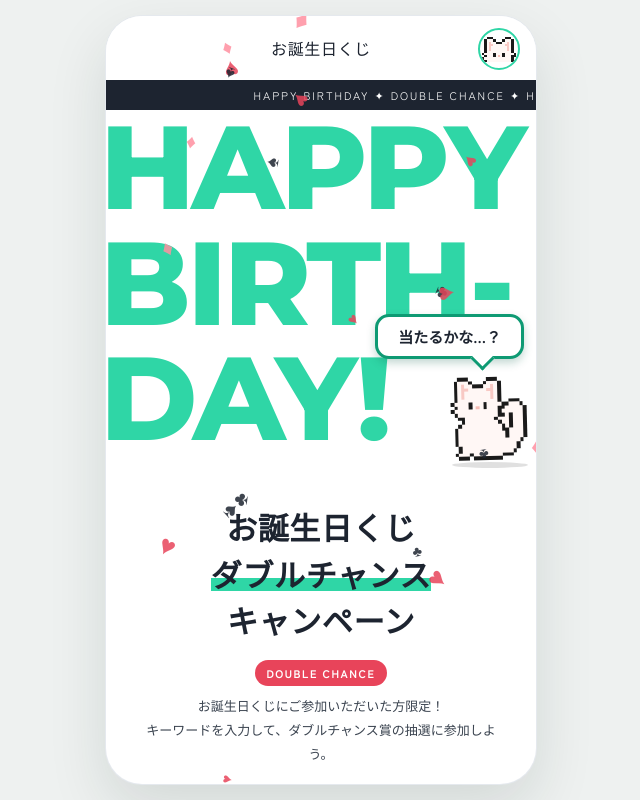
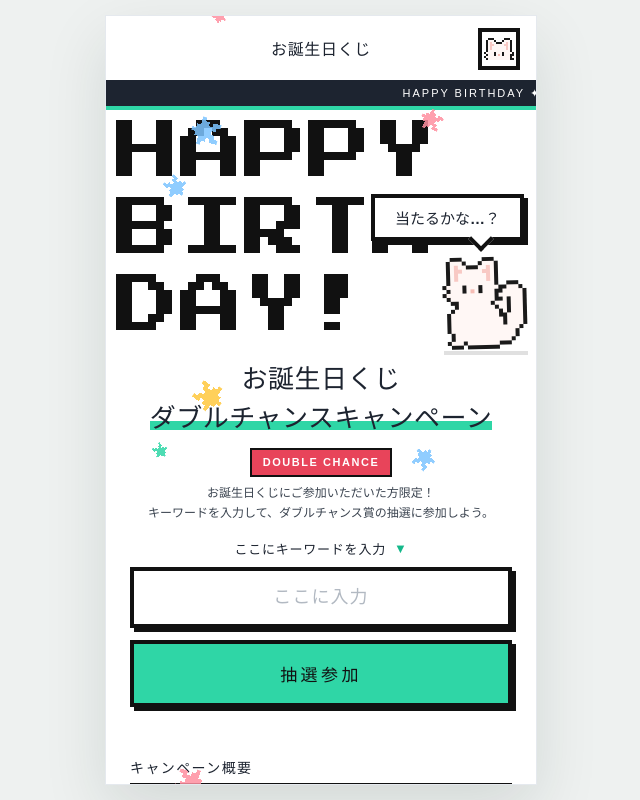
Before and after one commit to nekochaanebimayo-create/happybirthday1129, a plain HTML site: page index.html in a window 1280 px wide. Shown: the whole page, without its empty margins (319-959 px from the left). Drawn offline with Linux system fonts and the light colour scheme; a web font is replaced by a local one.

Commit message:
Refactor index.html for improved design and functionality
Updated styles and layout for the birthday campaign page.

```diff
--- a/index.html
+++ b/index.html
@@ -4,10 +4,10 @@
 <meta charset="utf-8">
 <meta name="viewport" content="width=device-width, initial-scale=1, viewport-fit=cover">
 <title>お誕生日くじ　ダブルチャンスキャンペーン</title>
-<link rel="stylesheet" href="https://fonts.googleapis.com/css2?family=Montserrat:wght@800&family=Dela+Gothic+One&family=Zen+Kaku+Gothic+New:wght@400;500;700;900&display=swap">
+<link rel="stylesheet" href="https://fonts.googleapis.com/css2?family=DotGothic16&family=Press+Start+2P&display=swap">
 <style>
 :root{--mint:#2fd6a6;--mint-d:#14b88a;--mint-dd:#0e9a73;--mint-l:#e9fbf5;--ink:#1d2430;--sub:#6b7480;--line:#e5e9ee;
---ui:"AXIS Basic","AXIS Std","Zen Kaku Gothic New","Hiragino Sans","Yu Gothic",sans-serif;--disp:"Dela Gothic One","Zen Kaku Gothic New",sans-serif;color-scheme:light}
+--ui:"DotGothic16","AXIS Basic","Hiragino Sans","Yu Gothic",sans-serif;--disp:"DotGothic16","Hiragino Sans",sans-serif;color-scheme:light}
 *{box-sizing:border-box;margin:0;-webkit-tap-highlight-color:transparent}
 html,body{height:100%}
 body{background:#eef1f0;font-family:var(--ui);color:var(--ink)}
@@ -24,12 +24,12 @@ canvas{image-rendering:pixelated}
 .top{position:relative;height:64px;display:flex;align-items:center;justify-content:center}
 .logo{font-family:var(--disp);font-size:16px;letter-spacing:.04em}
 .av{position:absolute;right:16px;top:12px;width:42px;height:42px;border-radius:50%;border:2.5px solid var(--mint);display:grid;place-items:center;background:#fff;overflow:hidden}
-.hero{position:relative;height:392px;overflow:hidden}
-.big{position:absolute;left:-6px;top:0;font-family:Montserrat,"Zen Kaku Gothic New",sans-serif;font-weight:800;font-size:118px;line-height:.98;letter-spacing:-.03em;color:var(--mint);white-space:nowrap;user-select:none}
+.hero{position:relative;height:300px;overflow:hidden}
+.big{position:absolute;left:10px;top:4px;font-family:"Press Start 2P","DotGothic16",monospace;font-weight:400;font-size:clamp(52px,18vw,72px);line-height:1.25;letter-spacing:0;color:#111;white-space:nowrap;user-select:none}
 .big span{display:block}
-.bubble{position:absolute;right:12px;top:204px;background:#fff;border:3px solid var(--mint-dd);border-radius:14px;padding:9px 20px;font-weight:700;font-size:15px;white-space:nowrap;box-shadow:0 4px 8px rgba(14,100,75,.25);z-index:2}
+.bubble{position:absolute;right:12px;top:128px;background:#fff;border:3px solid var(--mint-dd);border-radius:14px;padding:9px 20px;font-weight:700;font-size:15px;white-space:nowrap;box-shadow:0 4px 8px rgba(14,100,75,.25);z-index:2}
 .bubble:after{content:"";position:absolute;right:30px;bottom:-11px;width:14px;height:14px;background:#fff;border:solid var(--mint-dd);border-width:0 3px 3px 0;transform:rotate(45deg)}
-.catwrap{position:absolute;right:8px;top:270px;width:76px;z-index:2;cursor:pointer;touch-action:manipulation;-webkit-user-select:none;user-select:none}
+.catwrap{position:absolute;right:8px;top:192px;width:76px;z-index:2;cursor:pointer;touch-action:manipulation;-webkit-user-select:none;user-select:none}
 #cat{width:76px;height:83px;display:block;animation:pico .9s steps(1) infinite;transform-origin:50% 100%}
 @keyframes pico{0%{transform:translateY(0) rotate(0)}50%{transform:translateY(-3px) rotate(-1.5deg)}}
 .shadow{height:6px;margin-top:-1px;background:rgba(0,0,0,.12);border-radius:50%}
@@ -89,12 +89,60 @@ input.kw::placeholder{color:#b2b9c2;font-weight:500}
 .sheet input:focus{border-color:var(--mint)}
 .row{display:flex;gap:8px}.row button{flex:1;border-radius:99px;padding:12px;font:700 14px var(--ui);cursor:pointer;border:1.5px solid var(--ink);background:#fff}
 .row .p{background:var(--ink);color:#fff}
+body{font-synthesis:none}
+*{border-radius:0!important}
+.title h1{font-family:var(--disp);font-weight:400;font-size:34px;line-height:1.4}
+.bubble,.cbub{border:3px solid #111;box-shadow:4px 4px 0 #111}
+.bubble:after,.cbub:after{border-color:#111}
+.av{border:3px solid #111;background:#fff}
+.lead b{border:2px solid #111;color:#fff}
+input.kw{border:3px solid #111;box-shadow:4px 4px 0 #111}
+input.kw:focus{border-color:#111;box-shadow:4px 4px 0 var(--mint)}
+.go{background:var(--mint);color:#111;border:3px solid #111;box-shadow:4px 4px 0 #111;font-weight:400}
+.go:active{transform:translate(4px,4px);box-shadow:0 0 0 #111}
+.bar{height:14px;border:2px solid #111;background:#fff}
+.bar i{background:repeating-linear-gradient(90deg,var(--mint) 0 8px,#fff 8px 10px)}
+.again{border-width:3px;box-shadow:4px 4px 0 currentColor}
+.sheet{border:3px solid #111;box-shadow:6px 6px 0 #111}
+.sheet input{border:2px solid #111}
+.row button{border:2px solid #111;box-shadow:3px 3px 0 #111}
+.foot button{border:2px solid #111}
+.strip{border-bottom:3px solid var(--mint)}
+/* unit: 4px (major) / 2px (minor) */
+.hero{height:250px}
+.big{font-size:clamp(48px,16vw,64px);line-height:1.2}
+.bubble{top:84px}
+.catwrap{top:150px;width:84px}
+#cat{width:84px;height:92px}
+#res .cat2{width:84px;height:92px}
+#kitty{width:84px;height:92px;right:-56px}
+#cake{width:192px;height:160px}
+#cake0{width:96px;height:80px}
+.shadow{height:4px}
+.title{margin-top:0}
+.title h1{font-size:clamp(20px,6.4vw,26px);line-height:1.5}
+.lead{margin:10px 24px 0;font-size:12px;line-height:1.7}
+.lead b{margin-bottom:6px}
+.entry{margin:16px 24px 0}
+.bubble,.cbub,.av,input.kw,.go,.sheet,.again{border-width:4px}
+.bubble:after,.cbub:after{border-width:0 4px 4px 0}
+.bar{height:16px;border-width:4px}
+.bar i{background:repeating-linear-gradient(90deg,var(--mint) 0 8px,#fff 8px 12px)}
+.strip{border-bottom-width:4px}
+.strip span{animation-duration:48s}
+.lab span{animation:none}
+.info{margin:24px 24px 0}
+.info h2{font-size:14px;font-weight:400;letter-spacing:.1em;border-bottom:4px solid #111;padding-bottom:6px}
+.info dl{display:grid;grid-template-columns:84px 1fr;font-size:12px;line-height:1.6}
+.info dt,.info dd{padding:8px 0;border-bottom:2px dotted #c9d1d8}
+.info dt:before{content:"\25A0 ";color:var(--mint)}
+@media(prefers-reduced-motion:reduce){.strip span{animation:none;padding-left:16px}#cat,#res .cat2{animation:none}}
 </style>
 </head>
 <body>
 <div class="app" id="app">
   <div class="hd">
-    <div class="top"><div class="logo">お誕生日くじ</div><div class="av"><canvas id="face" width="15" height="11" style="width:34px;height:25px"></canvas></div></div>
+    <div class="top"><div class="logo">お誕生日くじ</div><div class="av"><canvas id="face" width="15" height="11" style="width:30px;height:22px"></canvas></div></div>
     <div class="strip"><span>HAPPY BIRTHDAY ✦ DOUBLE CHANCE ✦ HAPPY BIRTHDAY ✦ DOUBLE CHANCE ✦ HAPPY BIRTHDAY ✦ DOUBLE CHANCE ✦</span></div>
   </div>
   <div class="main" id="main">
@@ -103,7 +151,7 @@ input.kw::placeholder{color:#b2b9c2;font-weight:500}
       <div class="bubble" id="say">ダブルチャンス賞に挑戦！</div>
       <div class="catwrap"><canvas id="cat" width="21" height="23"></canvas><div class="shadow"></div></div>
     </section>
-    <div class="title"><h1>お誕生日くじ<br><em>ダブルチャンス</em><br>キャンペーン</h1></div>
+    <div class="title"><h1>お誕生日くじ<br><em>ダブルチャンスキャンペーン</em></h1></div>
     <p class="lead"><b>DOUBLE CHANCE</b><br>お誕生日くじにご参加いただいた方限定！<br>キーワードを入力して、ダブルチャンス賞の抽選に参加しよう。</p>
     <div class="entry">
       <div class="lab"><label for="kw">ここにキーワードを入力</label><span>▼</span></div>
@@ -111,8 +159,9 @@ input.kw::placeholder{color:#b2b9c2;font-weight:500}
       <button class="go" id="go">抽選参加</button>
       <div class="err" id="err"></div>
     </div>
+    <section class="info"><h2>キャンペーン概要</h2><dl id="info"></dl></section>
     <ul class="notes">
-      <li>抽選へのご参加はお一人様1回までとさせていただきます。</li>
+      <li>本キャンペーンは当日限り有効です。</li>
       <li>キーワードは大文字・小文字、全角・半角どちらでも入力いただけます。</li>
       <li>賞品の内容・お渡し方法は、主催者よりご案内いたします。</li>
       <li>本キャンペーンは予告なく内容を変更・終了する場合があります。</li>
@@ -218,15 +267,22 @@ rs();addEventListener("resize",rs);
 const rnd=(a,b)=>a+Math.random()*(b-a);
 const SU=["\u2665\uFE0E","\u2666\uFE0E","\u2660\uFE0E","\u2663\uFE0E"],SC=["#e8445a","#ff8fa0","#1d2430","#1d2430"];
 function suit(){const i=Math.random()*4|0;return{s:SU[i],c:SC[i],z:rnd(14,28)}}
-function amb(top){parts.push({x:rnd(0,W),y:top?-10:rnd(-10,H),vx:rnd(-.3,.3),vy:rnd(.6,1.4),w:rnd(5,9),h:rnd(3,5),r:rnd(0,6),vr:rnd(-.02,.02),...suit(),g:0,amb:1})}
-for(let i=0;i<22;i++)amb(false);
+const STAR=["...x...","..xxx..","xxxxxxx",".xxxxx.","..xxx..",".xx.xx.",".x...x."];
+const STARS=["#ffc83d","#2fd6a6","#ff8fa0","#7cc4ff"].map(col=>{const v=document.createElement("canvas");v.width=v.height=7;const g=v.getContext("2d");g.fillStyle=col;STAR.forEach((r,y)=>[...r].forEach((ch,x)=>{if(ch=="x")g.fillRect(x,y,1,1)}));return v});
+function amb(top){parts.push({x:rnd(0,W),y:top?-10:rnd(-10,H),vx:rnd(-.3,.3),vy:rnd(.4,.9),w:rnd(5,9),h:rnd(3,5),r:rnd(0,6),vr:(Math.random()<.5?-1:1)*rnd(.04,.1),st:STARS[Math.random()*STARS.length|0],z:7*(2+(Math.random()*3|0)),g:0,amb:1})}
+const N=matchMedia("(prefers-reduced-motion: reduce)").matches?0:12;for(let i=0;i<N;i++)amb(false);
 function burst(){for(let s=0;s<2;s++)for(let i=0;i<70;i++){const l=s==0;parts.push({x:l?10:W-10,y:H-20,vx:(l?1:-1)*rnd(2,9),vy:-rnd(8,17),w:rnd(6,11),h:rnd(3,6),r:rnd(0,6),vr:rnd(-.1,.1),w:rnd(6,11),h:rnd(3,6),c:COL[Math.random()*COL.length|0],g:.3,amb:0})}}
 (function loop(){cx.clearRect(0,0,W,H);
 parts.forEach(q=>{q.vy+=q.g;if(q.g){q.vx*=.985;q.vy*=.985}q.x+=q.vx+(q.amb?Math.sin(q.y/30+q.r)*.4:0);q.y+=q.vy;q.r+=q.vr;
-cx.save();cx.translate(q.x,q.y);cx.rotate(q.r);cx.fillStyle=q.c;if(q.life!==undefined)q.life--;cx.globalAlpha=q.life!==undefined?Math.max(0,Math.min(1,q.life/18)):q.amb?.85:1;if(q.s){cx.font=q.z+"px sans-serif";cx.textAlign="center";cx.textBaseline="middle";cx.fillText(q.s,0,0)}else cx.fillRect(-q.w/2,-q.h/2,q.w,q.h*Math.abs(Math.cos(q.r*2)+.3));cx.restore()});
+cx.save();cx.translate(q.x,q.y);cx.rotate(q.r);cx.fillStyle=q.c;if(q.life!==undefined)q.life--;cx.globalAlpha=q.life!==undefined?Math.max(0,Math.min(1,q.life/18)):q.amb?.85:1;if(q.st){cx.imageSmoothingEnabled=false;cx.drawImage(q.st,-q.z/2,-q.z/2,q.z,q.z)}else if(q.s){cx.font=q.z+"px sans-serif";cx.textAlign="center";cx.textBaseline="middle";cx.fillText(q.s,0,0)}else cx.fillRect(-q.w/2,-q.h/2,q.w,q.h*Math.abs(Math.cos(q.r*2)+.3));cx.restore()});
 parts=parts.filter(q=>q.y<H+30&&(q.life===undefined||q.life>0));
-if(parts.filter(q=>q.amb).length<22)amb(true);
+if(parts.filter(q=>q.amb).length<N)amb(true);
 requestAnimationFrame(loop)})();
+
+/* ---- campaign info (空欄の項目は非表示。ここを書き換えてください) ---- */
+const INFO={"応募期間":"","賞品":"","主催":"","お問い合わせ":""};
+(function(){const rows=[["対象","お誕生日くじにご参加の方"],["参加方法","キーワードを入力して「抽選参加」をタップ"],["有効期間","当日限り有効です"],...Object.entries(INFO).filter(([,v])=>v),["あたりの方","あたり画面を主催者にご提示ください"]];
+$("info").innerHTML=rows.map(([k,v])=>"<dt>"+k+"</dt><dd>"+v+"</dd>").join("")})();
 
 /* ---- cat interaction ---- */
 const SAY=["ダブルチャンス賞に挑戦！","僕をクリック","当たるかな…？"];let si=0;
```
